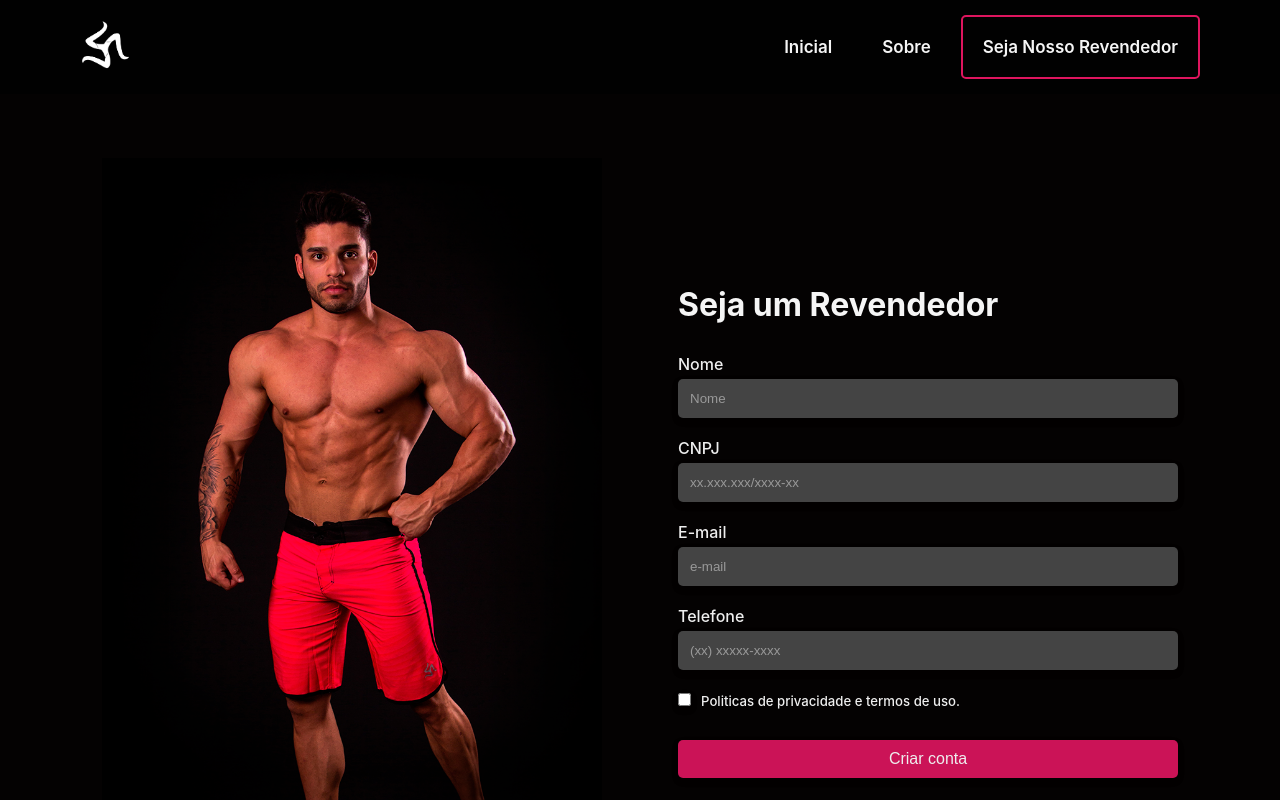
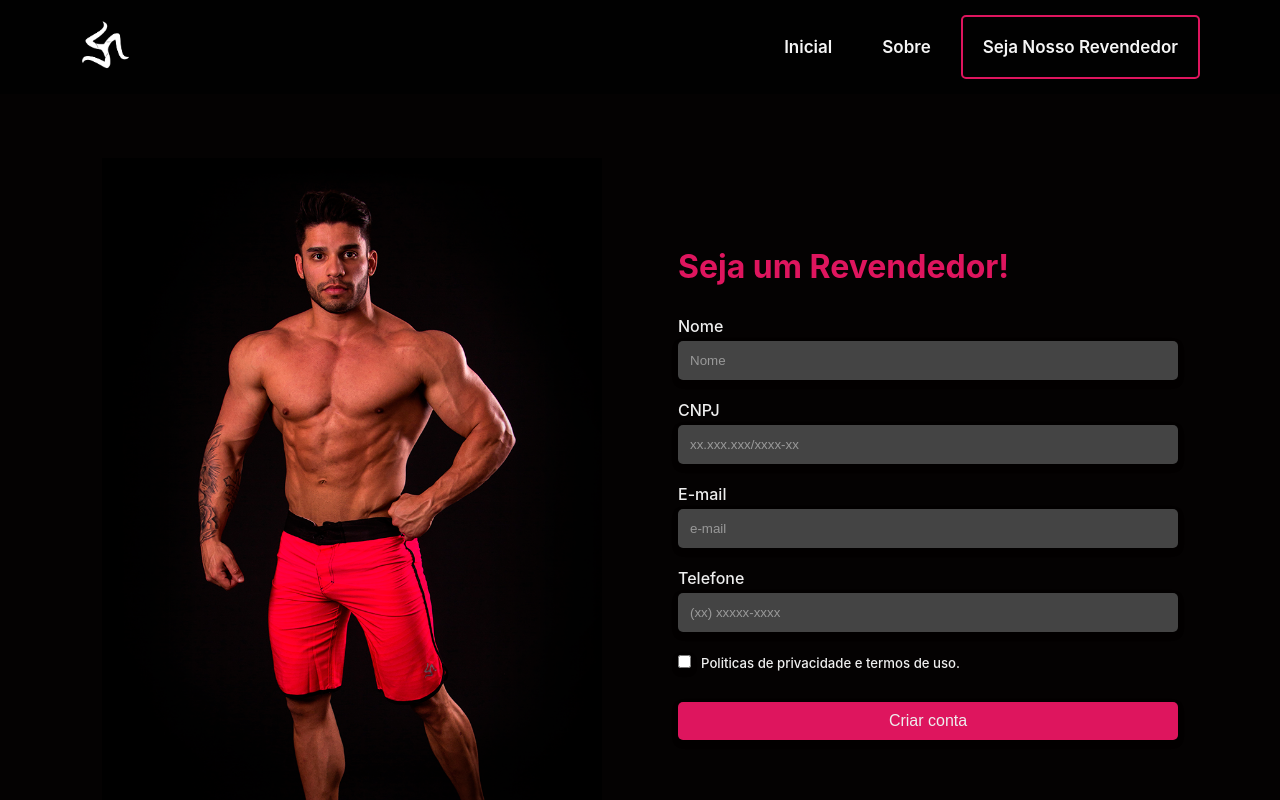
Before and after one commit to cayosantana/site-forme-project, a React (Vite) app: page /revenda in a window 1280 px wide. Shown: the top 800 px of the page. Built offline with nearby package versions, Linux system fonts and the light colour scheme.

Commit message:
Form
Atualização do estilo do componente Form

```diff
--- a/src/components/form/form.css
+++ b/src/components/form/form.css
@@ -1,7 +1,7 @@
 
 .app-container {
     background: #040202;
-    height: 100%;
+    height: 90%;
     width: 100%;
     display: flex;
     flex-direction: column;
@@ -10,8 +10,9 @@
 }
 
 .title-form {
-    color: whitesmoke;
+    color: #DE155E;
     padding-bottom: 25px;
+
 }
 
 .form-group {
@@ -80,7 +81,7 @@
     padding: 10px;
     border-radius: 5px;
     color: #eee;
-    background-color: #cb1357;
+    background-color: #DE155E;
     font-weight: 500;
     font-size: 1rem;
     margin-top: 10px;
--- a/src/components/form/form.jsx
+++ b/src/components/form/form.jsx
@@ -14,7 +14,7 @@ const FormRevenda = () => {
         <>
             <div className="app-container">
                 <div className="form-group">
-                    <h1 className='title-form'>Seja um Revendedor</h1>
+                    <h1 className='title-form'>Seja um Revendedor!</h1>
                     <label>Nome</label>
                     <input
                         className={errors?.name && "input-error"}
```
